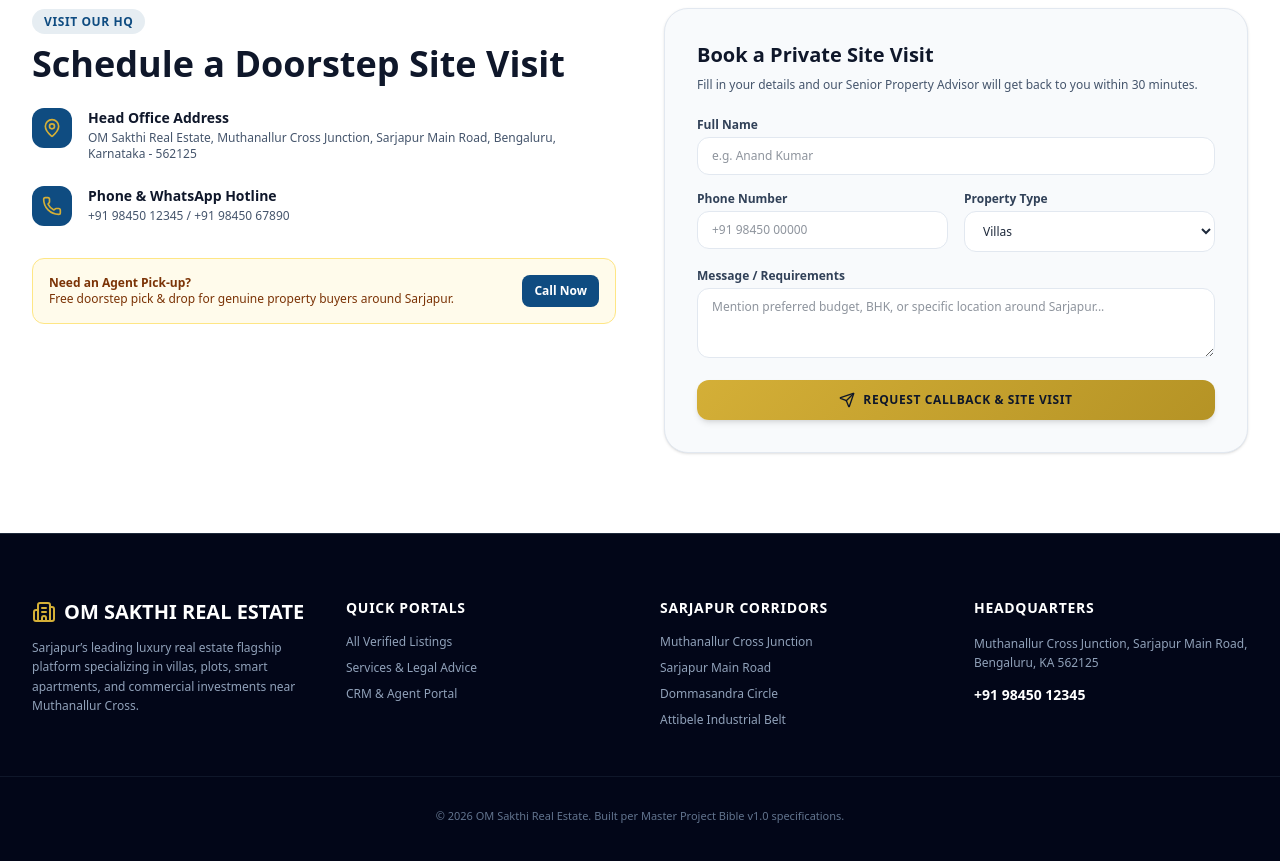
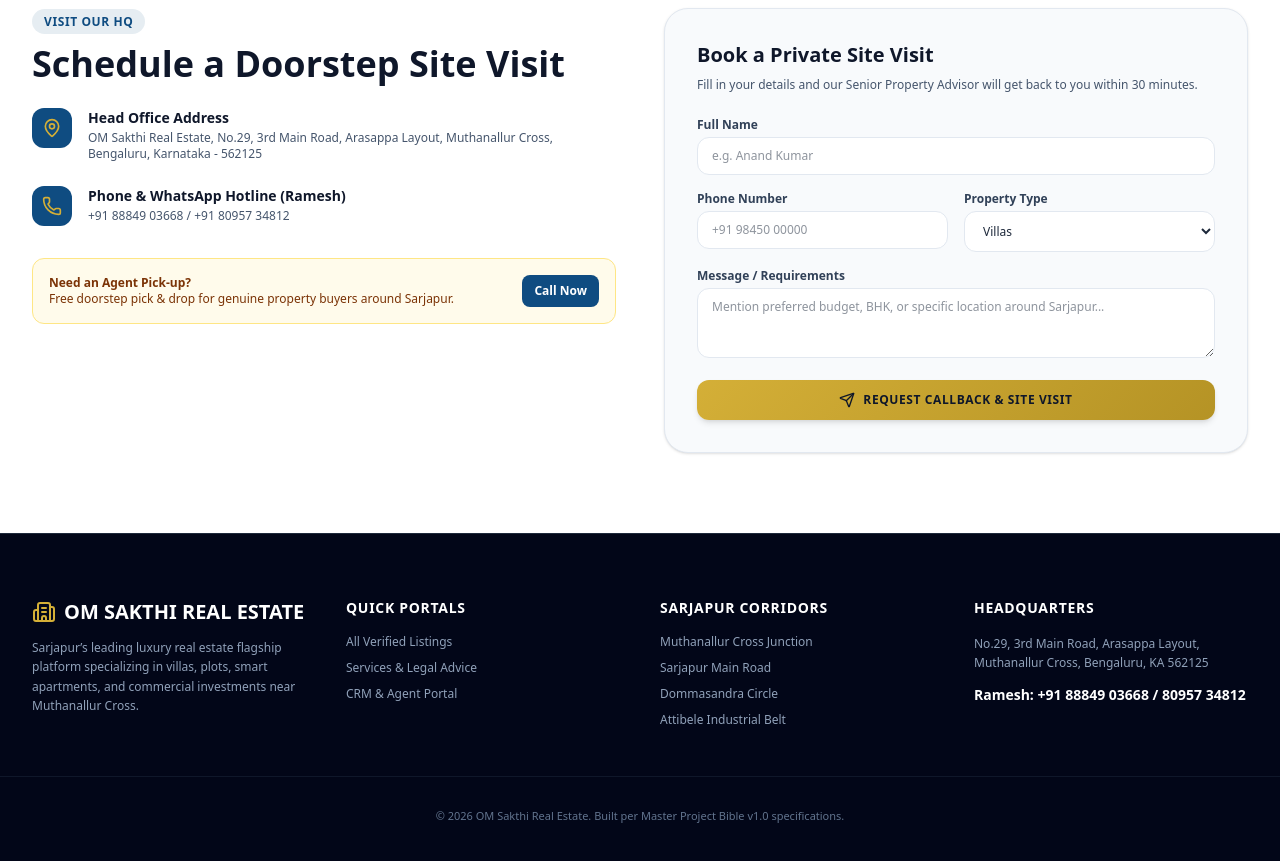
Before and after one commit to ckarthik96-png/OM-Sakthi-Real-Estate, a Next.js app: page /OM-Sakthi-Real-Estate/ in a window 1280 px wide. Shown: the part 4260-5121 px from the top of the page. Built offline with nearby package versions, Linux system fonts and the light colour scheme.

Commit message:
Update Doorstep Site Visit card address and Headquarters footer contact in page.tsx matching user screenshot

```diff
--- a/src/app/page.tsx
+++ b/src/app/page.tsx
@@ -170,7 +170,7 @@ export default function HomePage() {
                     <div>
                       <h4 className="font-bold text-slate-900">Head Office Address</h4>
                       <p className="text-slate-600 text-xs mt-0.5">
-                        OM Sakthi Real Estate, Muthanallur Cross Junction, Sarjapur Main Road, Bengaluru, Karnataka - 562125
+                        OM Sakthi Real Estate, No.29, 3rd Main Road, Arasappa Layout, Muthanallur Cross, Bengaluru, Karnataka - 562125
                       </p>
                     </div>
                   </div>
@@ -180,8 +180,8 @@ export default function HomePage() {
                       <Phone className="w-5 h-5 text-[#D4AF37]" />
                     </div>
                     <div>
-                      <h4 className="font-bold text-slate-900">Phone & WhatsApp Hotline</h4>
-                      <p className="text-slate-600 text-xs mt-0.5">+91 98450 12345 / +91 98450 67890</p>
+                      <h4 className="font-bold text-slate-900">Phone & WhatsApp Hotline (Ramesh)</h4>
+                      <p className="text-slate-600 text-xs mt-0.5">+91 88849 03668 / +91 80957 34812</p>
                     </div>
                   </div>
                 </div>
@@ -191,7 +191,7 @@ export default function HomePage() {
                     <span className="font-bold block">Need an Agent Pick-up?</span>
                     <span>Free doorstep pick & drop for genuine property buyers around Sarjapur.</span>
                   </div>
-                  <a href="tel:+919845012345" className="bg-[#0F4C81] text-white font-bold px-3 py-2 rounded-lg text-xs shrink-0">
+                  <a href="tel:+918884903668" className="bg-[#0F4C81] text-white font-bold px-3 py-2 rounded-lg text-xs shrink-0">
                     Call Now
                   </a>
                 </div>
@@ -314,9 +314,9 @@ export default function HomePage() {
           <div>
             <h4 className="font-bold text-white text-sm mb-4 uppercase tracking-wider">Headquarters</h4>
             <p className="text-xs text-slate-400 leading-relaxed">
-              Muthanallur Cross Junction, Sarjapur Main Road, Bengaluru, KA 562125
+              No.29, 3rd Main Road, Arasappa Layout, Muthanallur Cross, Bengaluru, KA 562125
             </p>
-            <p className="mt-3 text-white font-extrabold text-sm">+91 98450 12345</p>
+            <p className="mt-3 text-white font-extrabold text-sm">Ramesh: +91 88849 03668 / 80957 34812</p>
           </div>
         </div>
 
```
